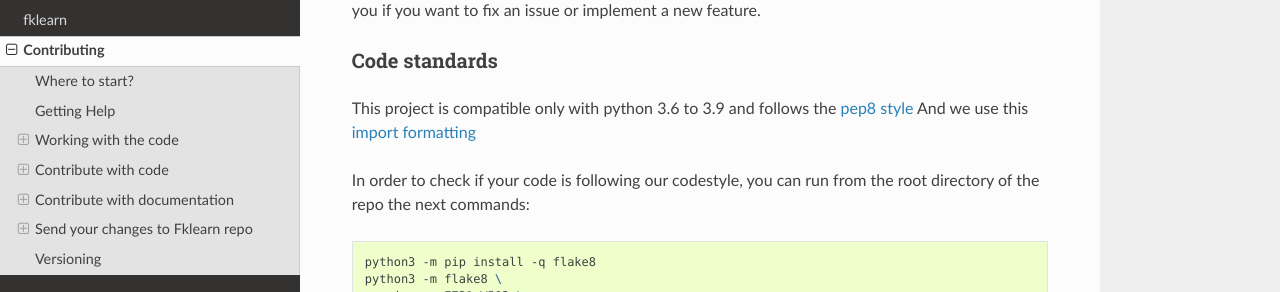
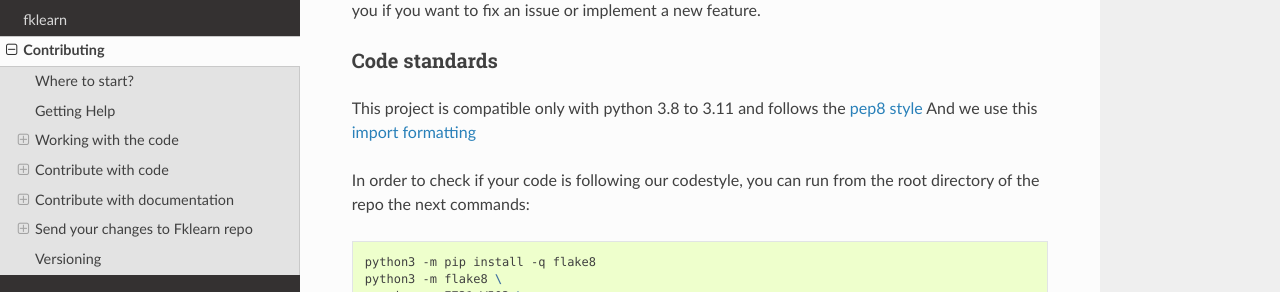
Before and after one commit to nubank/fklearn, a Sphinx documentation site: the page built from docs/source/contributing.rst, in a window 1280 px wide and 900 px high, scrolled down 2710 px. Shown: the part 159-451 px from the top of the window. Built offline with Sphinx 7.4.7 and the Read the Docs theme 2.0.0, drawn with Linux system fonts in a browser that asks for light colours.

Commit message:
Update Python version in docs (#240)
* WIP: Prepare support for Python 3.11

* Fix python_requires

* Fix mypy

* Decrease maxmimum allowed

* Decrease maximum

* Decrease coverage threshold

* Add suppress_health_check to test_stratified_split_dataset

* Add suppress_health_check to test_stratified_split_dataset

* Bump Sphinx

* Bump Sphinx

* Add support to Python 3.10

* Update changelog and version

* Increase maxmimum allowed

* Lint fix

* Update changelog

* Update changelog and version

* Update python version from docs

```diff
--- a/docs/source/contributing.rst
+++ b/docs/source/contributing.rst
@@ -106,7 +106,7 @@
 Code standards
 --------------
 
-This project is compatible only with python 3.6 to 3.9 and follows the `pep8 style <https://www.python.org/dev/peps/pep-0008/>`_
+This project is compatible only with python 3.8 to 3.11 and follows the `pep8 style <https://www.python.org/dev/peps/pep-0008/>`_
 And we use this `import formatting <https://google.github.io/styleguide/pyguide.html?showone=Imports_formatting#313-imports-formatting>`_
 
 In order to check if your code is following our codestyle, you can run from the root directory of the repo the next commands:
@@ -153,7 +153,7 @@
 ------------------
 
 All methods should have type annotations, this allow us to know what that method expect as parameters, and what is the expected output.
-You can learn more about it in `typing docs <https://docs.python.org/3.6/library/typing.html>`_
+You can learn more about it in `typing docs <https://docs.python.org/3.8/library/typing.html>`_
 
 To document your code you should add docstrings, all methods with docstring will appear in this documentation's api file.
 If you created a new file, you may need to add it to the ``api.rst`` following the structure
--- a/docs/source/getting_started.rst
+++ b/docs/source/getting_started.rst
@@ -5,7 +5,7 @@
 Installation
 ------------
 
-The fklearn library is compatible only with Python 3.6.2+.
+The fklearn library is compatible only with Python 3.8+.
 In order to install it using pip, run:
 
 .. code-block:: bash
```
